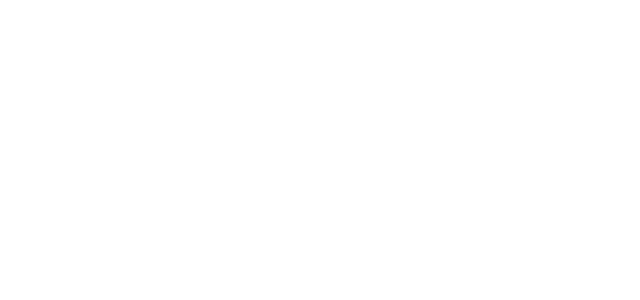
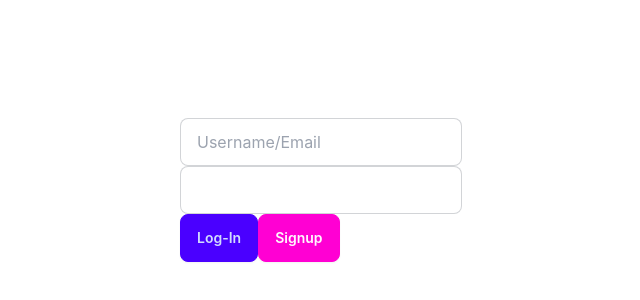
Before and after one commit to aadi219/101412150_COMP3123_Assignment2, a React (Create React App) app: page / in a window 1280 px wide. Before the commit this address had no page. Shown: the part 210-510 px from the top of the page, without its empty margins (319-959 px from the left). Built offline with nearby package versions, Linux system fonts and the light colour scheme.

Commit message:
modify routing

```diff
--- a/src/App.css
+++ b/src/App.css
@@ -1,3 +1,8 @@
+@tailwind base;
+@tailwind components;
+@tailwind utilities;
+
+
 .App {
   text-align: center;
 }
--- a/src/App.js
+++ b/src/App.js
@@ -4,13 +4,24 @@ import BaseInput from './components/BaseInput';
 import Signup from './components/Signup';
 import Login from './components/Login';
 import { BrowserRouter, Route, Routes } from 'react-router-dom';
+import Employees from './components/emp/Employees';
+import Layout from './components/Layout';
+import CreateEmployee from './components/emp/CreateEmployee';
+import ViewEmployee from './components/emp/ViewEmployee';
 
 function App() {
   return (
     <BrowserRouter>
       <Routes>
-        <Route index path='/login' element={<Login />} />
-        <Route path='/signup' element={<Signup />} />
+        <Route path='/' element={<Layout />}>
+          <Route index element={<Login />} />
+          <Route path='signup' element={<Signup />} />
+        </Route>
+        <Route path='/employees' element={<Layout />}>
+          <Route index element={<Employees />} />
+          <Route path='create' element={<CreateEmployee />} />
+          <Route path=':id' element={<ViewEmployee />} />
+        </Route>
       </Routes>
     </BrowserRouter>
   );
--- /dev/null
+++ b/src/components/Layout.jsx
@@ -0,0 +1,12 @@
+import React from 'react'
+import { Outlet } from 'react-router-dom'
+
+const Layout = () => {
+  return (
+    <div className='w-[100vw] h-[100vh] flex justify-center items-center'>
+        <Outlet />
+    </div>
+  )
+}
+
+export default Layout
```
